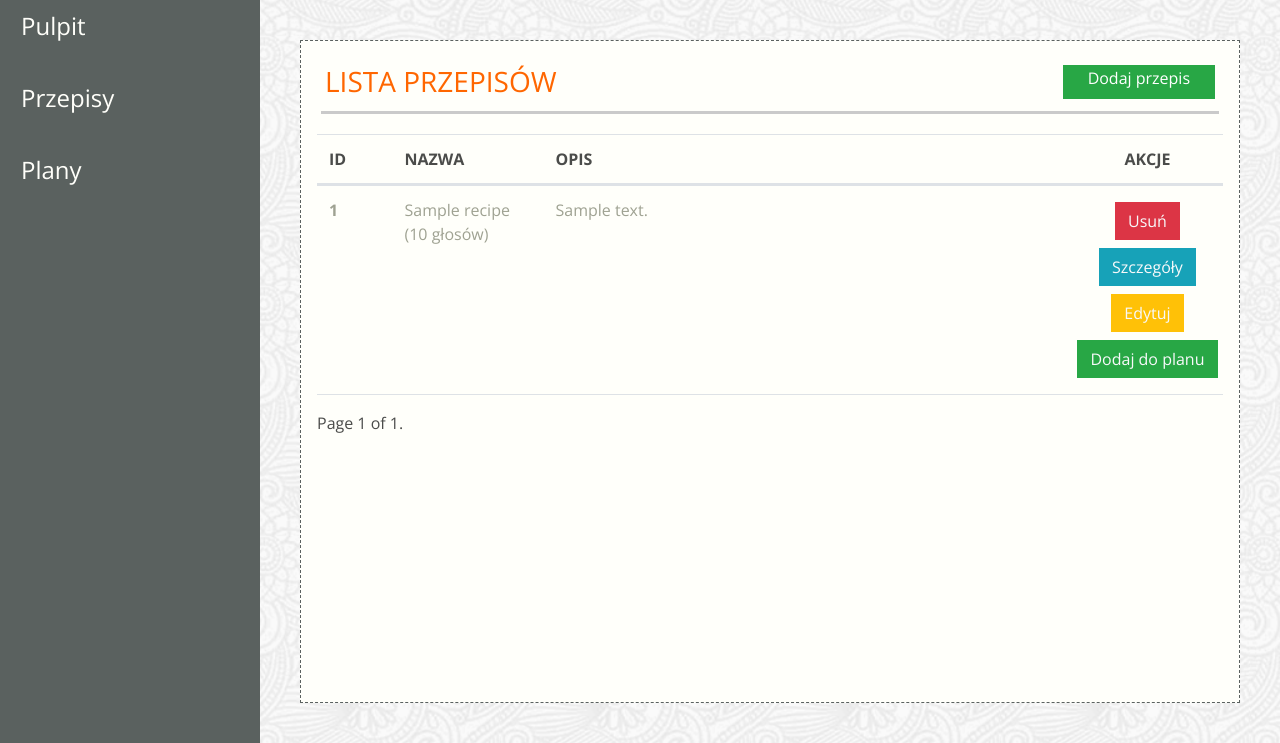
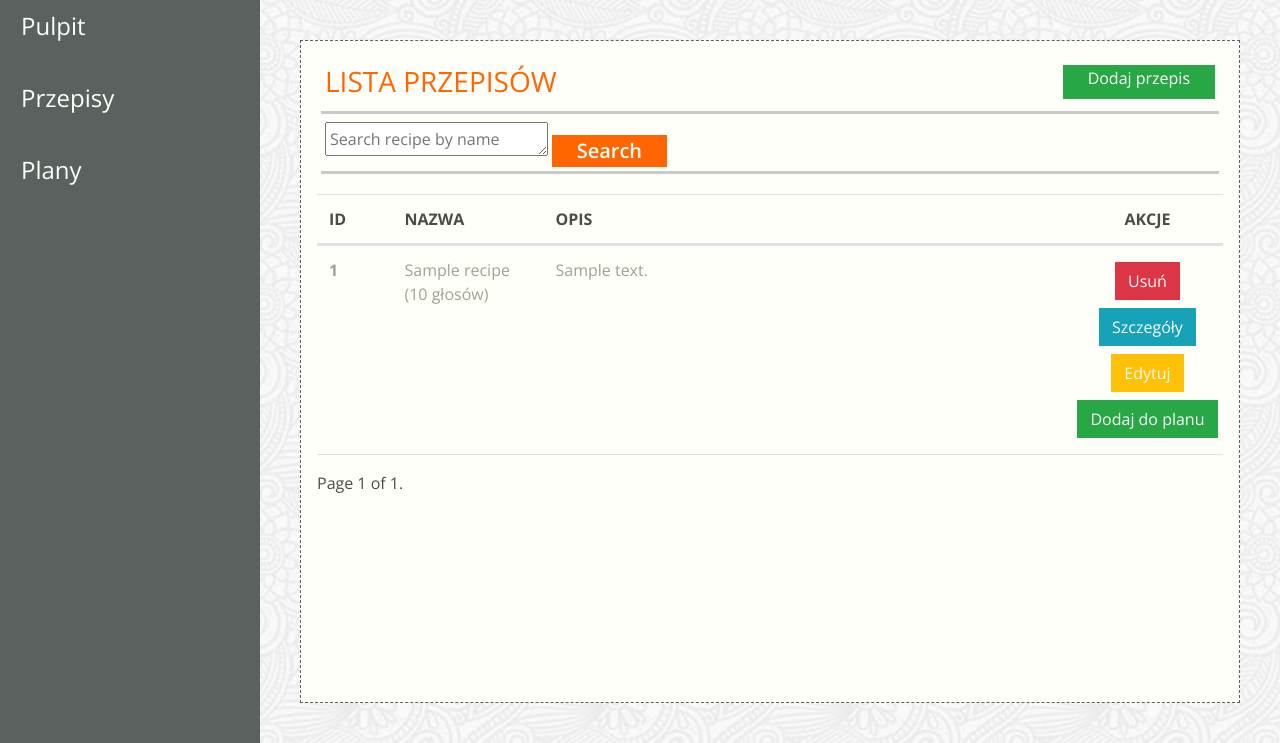
Before and after one commit to CezarySzukiel/Project_Jedzonko_Scrum, a Django app: template jedzonko/templates/jedzonko/app-recipes.html in a window 1280 px wide. Shown: the part 84-827 px from the top of the page. Run offline with Django 3.2, Linux system fonts and the light colour scheme; the template is opened without the code that fills it: most values are stand-ins (such as "Sample title", 1, 10 or a date in 2020); some libraries are stand-ins or nearby versions; some web fonts are replaced.

Commit message:
feature-17.0

```diff
--- a/jedzonko/templates/jedzonko/app-recipes.html
+++ b/jedzonko/templates/jedzonko/app-recipes.html
@@ -11,6 +11,19 @@
                     class="btn btn-success rounded-0 pt-0 pb-0 pr-4 pl-4">Dodaj
                 przepis</a></div>
         </div>
+        {% if error %}
+            {{error}}
+        {% endif %}
+        <div class="border-bottom border-3 p-1 m-1 inline-block">
+            <form method="POST">
+                <textarea placeholder="Search recipe by name" class="w-25 p-1" rows="1" name="searchText"></textarea>
+                <button type="submit" name="search"
+                                class="btn btn-color rounded-0 pt-0 pb-0 pr-4 pl-4">
+                            Search
+                        </button>
+                {% csrf_token %}
+            </form>
+            </div>
         <table class="table border-bottom schedules-content">
             {% if page_obj %}
                 <thead>
```
Also changed, not shown: jedzonko/views.py (+9 -2 lines).
